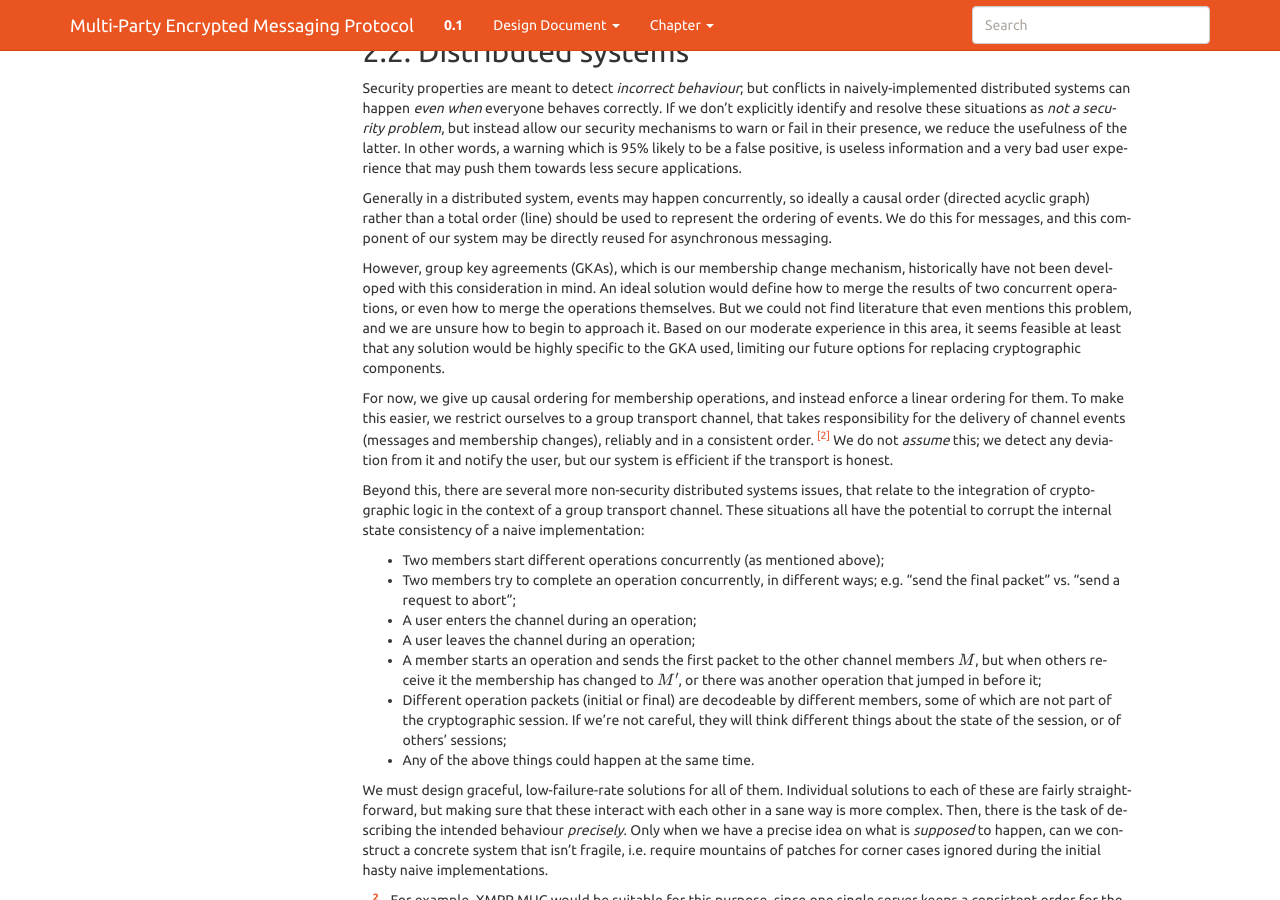
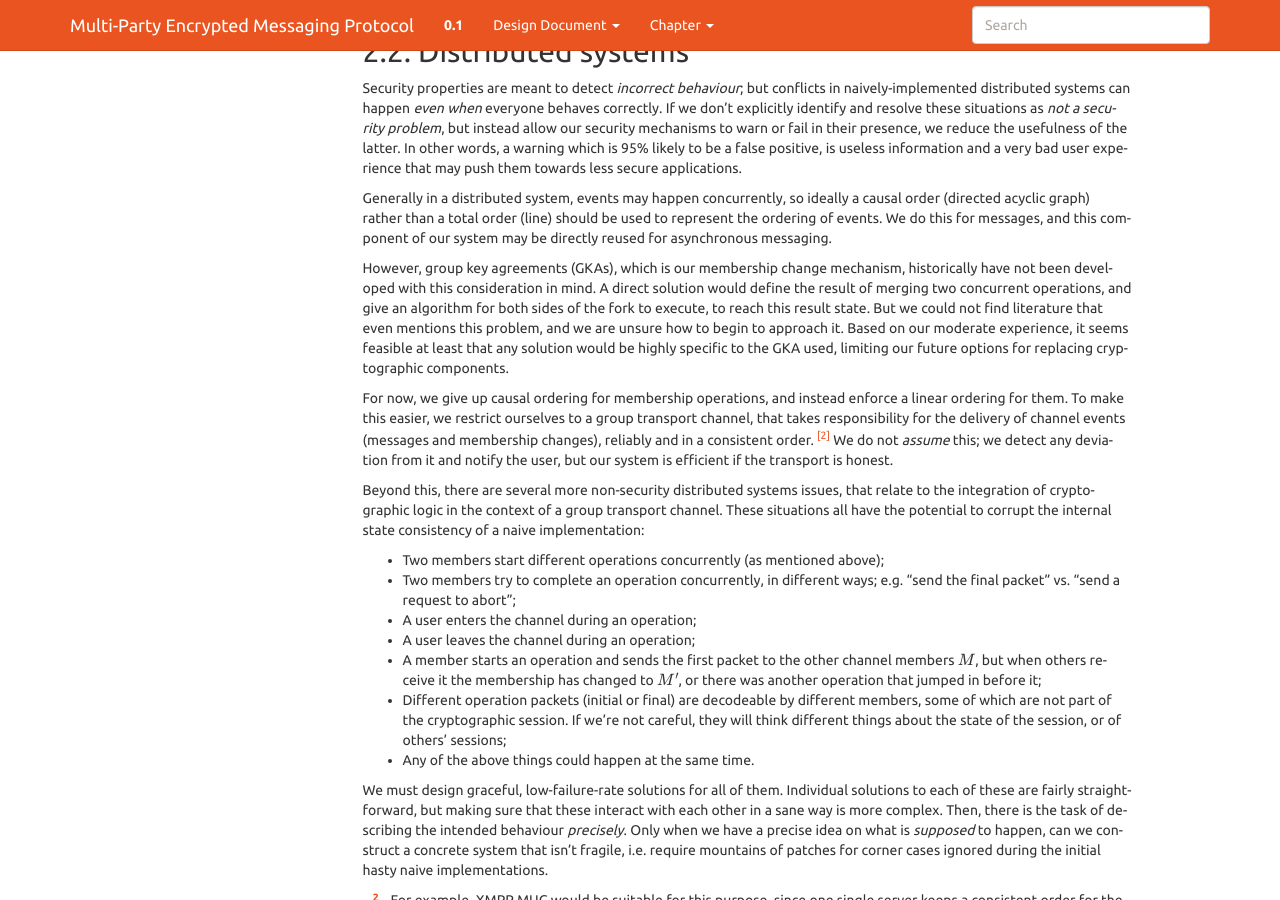
Before and after one commit to meganz/mpenc_doc, a Sphinx documentation site: the page built from source/topics.rst, in a window 1280 px wide and 900 px high, scrolled down 1420 px. Built offline with Sphinx 7.4.7, drawn with Linux system fonts in a browser that asks for light colours.

Commit message:
Address comments from Jeff Burdges
- mention issues with anonymity when doing SIDKEY_HINT
- don't use ASKE acronym before we actually define it
- give concrete reference link for "Actor model"
- describe "merge GKA" in a more direct way, to distinguish it from existing
  non-crypto merge algorithms

```diff
--- a/source/topics.rst
+++ b/source/topics.rst
@@ -106,13 +106,13 @@
 component of our system may be directly reused for asynchronous messaging.
 
 However, group key agreements (GKAs), which is our membership change mechanism,
-historically have not been developed with this consideration in mind. An ideal
-solution would define how to merge the results of two concurrent operations, or
-even how to merge the operations themselves. But we could not find literature
-that even mentions this problem, and we are unsure how to begin to approach it.
-Based on our moderate experience in this area, it seems feasible at least that
-any solution would be highly specific to the GKA used, limiting our future
-options for replacing cryptographic components.
+historically have not been developed with this consideration in mind. A direct
+solution would define the result of merging two concurrent operations, and give
+an algorithm for both sides of the fork to execute, to reach this result state.
+But we could not find literature that even mentions this problem, and we are
+unsure how to begin to approach it. Based on our moderate experience, it seems
+feasible at least that any solution would be highly specific to the GKA used,
+limiting our future options for replacing cryptographic components.
 
 For now, we give up causal ordering for membership operations, and instead
 enforce a linear ordering for them. To make this easier, we restrict ourselves
```
Also changed, not shown: source/crypto.rst (+8 -5 lines), source/crypto_gka.rst (+4 -3 lines), source/engineering.rst (+4 -3 lines).
